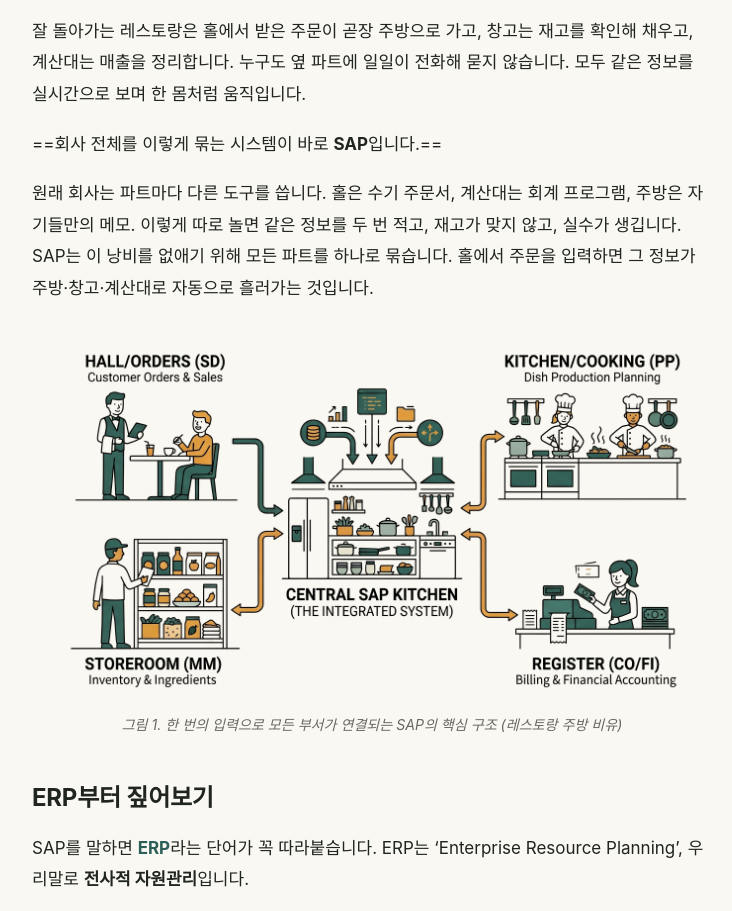
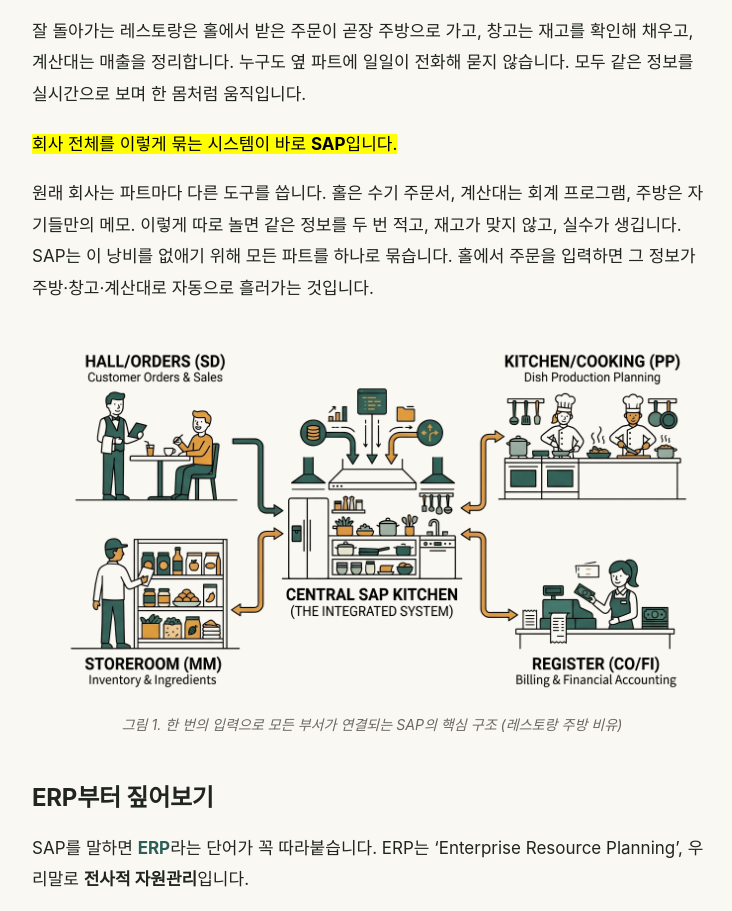
Before and after one commit to rabbitlogs/rabbit-logs, an Astro site: page /blog/sap-what-is-sap in a window 1280 px wide. Shown: the part 882-1793 px from the top of the page, without its empty margins (268-1000 px from the left). Built offline with nearby package versions, Linux system fonts and the light colour scheme; Astro itself is replaced by a stand-in of ours; some packages are replaced by stand-ins of ours; a web font is replaced by a local one.

Commit message:
vault backup: 2026-06-28 23:55:04

```diff
--- a/src/content/blog/ko/sap-what-is-sap.md
+++ b/src/content/blog/ko/sap-what-is-sap.md
@@ -27,7 +27,7 @@ SAP가 정확히 무엇이냐고 물으면, 의외로 답하기 어렵습니다.
 
 잘 돌아가는 레스토랑은 홀에서 받은 주문이 곧장 주방으로 가고, 창고는 재고를 확인해 채우고, 계산대는 매출을 정리합니다. 누구도 옆 파트에 일일이 전화해 묻지 않습니다. 모두 같은 정보를 실시간으로 보며 한 몸처럼 움직입니다.
 
-==회사 전체를 이렇게 묶는 시스템이 바로 **SAP**입니다.==
+<mark>회사 전체를 이렇게 묶는 시스템이 바로 **SAP**입니다.</mark>
 
 원래 회사는 파트마다 다른 도구를 씁니다. 홀은 수기 주문서, 계산대는 회계 프로그램, 주방은 자기들만의 메모. 이렇게 따로 놀면 같은 정보를 두 번 적고, 재고가 맞지 않고, 실수가 생깁니다. SAP는 이 낭비를 없애기 위해 모든 파트를 하나로 묶습니다. 홀에서 주문을 입력하면 그 정보가 주방·창고·계산대로 자동으로 흘러가는 것입니다.
 
```
Also changed, not shown: .obsidian/workspace.json.
